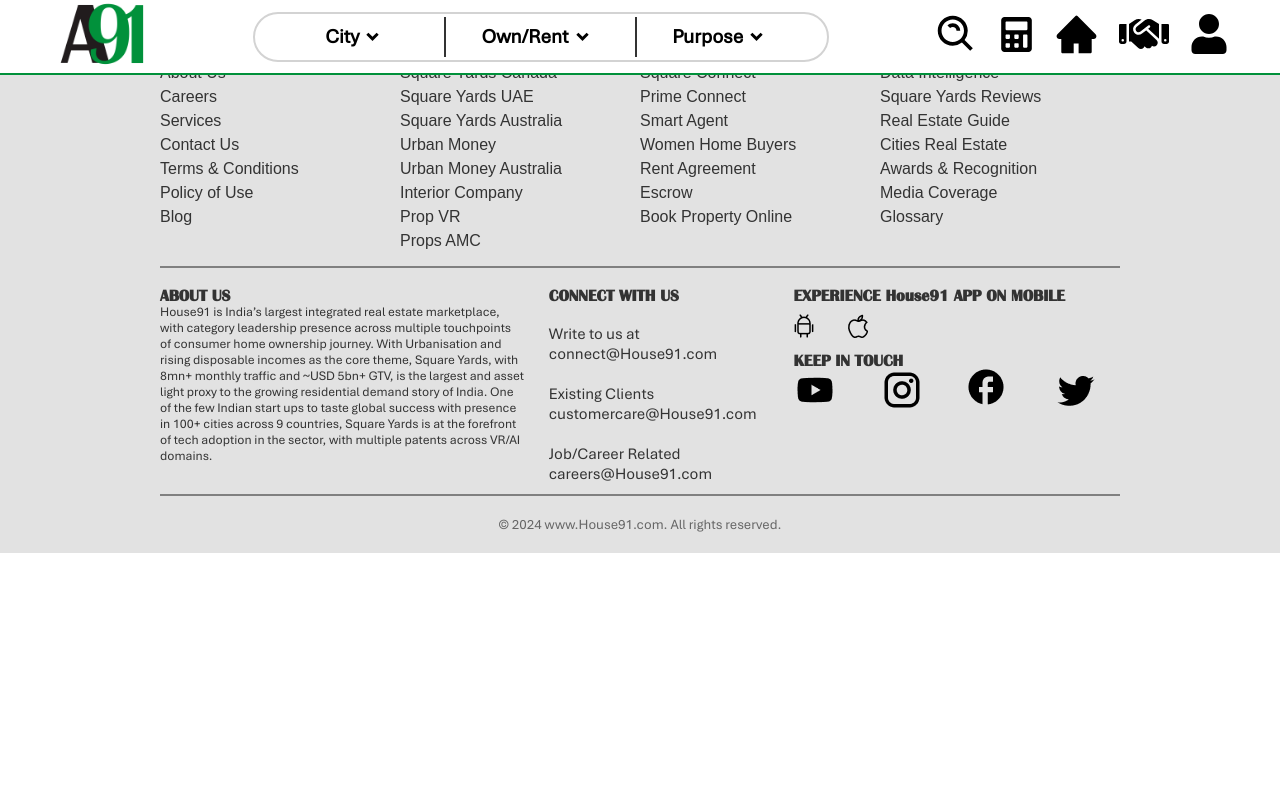
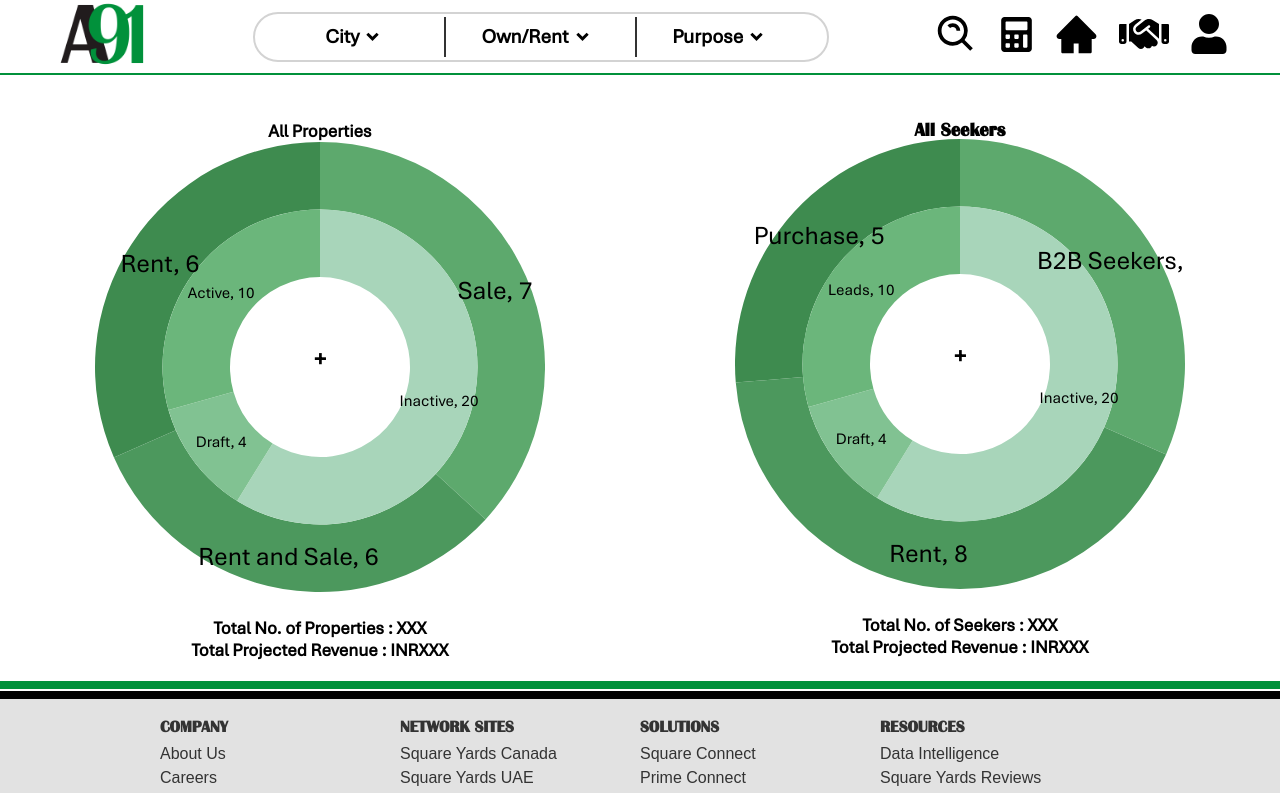
Before and after one commit to rakeshrauniyar12/A91, a React (Create React App) app in the folder a91/: page /dashboard in a window 1280 px wide. Shown: the top 793 px of the page. Built offline with nearby package versions, Linux system fonts and the light colour scheme.

Commit message:
home page scroll effect fix

```diff
--- a/a91/package.json
+++ b/a91/package.json
@@ -9,8 +9,12 @@
     "@mui/lab": "^6.0.0-beta.22",
     "@mui/material": "^6.3.1",
     "@mui/x-date-pickers": "^7.23.3",
+    "@nivo/sunburst": "^0.88.0",
     "cra-template": "1.2.0",
+    "d3": "^7.9.0",
     "date-fns": "^2.28.0",
+    "echarts": "^5.6.0",
+    "echarts-for-react": "^3.0.2",
     "react": "^18.2.0",
     "react-datepicker": "^7.6.0",
     "react-datetime": "^3.3.1",
--- a/a91/src/App.js
+++ b/a91/src/App.js
@@ -3,6 +3,7 @@
 import Footer from "./Component/Footer";
 import Header from "./Component/Header.js";
 import { FilterStateProvider } from "./Component/FIlterStateProvider.js";
+import Dashboard from "./Component/Dashboard.js";
 
 function App() {
   return (
--- a/a91/src/Component/Content.js
+++ b/a91/src/Component/Content.js
@@ -12,6 +12,7 @@
 import ChannelPartner from "./ChannelPartner";
 import CompareApartments from "./CompareApartments";
 import PropertyDetails from "./PropertyDetails";
+import Dashboard from "./Dashboard";
 
 const Content = () => {
   return (
@@ -29,6 +30,7 @@
         <Route path="/property" element={<Property />} />
         <Route path="/agentregister" element={<AgentRegister />} />
         <Route path="/agentonboardprocess" element={<AgentOnboardOption />} />
+        <Route path="/dashboard" element={<Dashboard />} />
       </Routes>
     </div>
   );
--- /dev/null
+++ b/a91/src/Component/Dashboard.js
@@ -0,0 +1,163 @@
+import React, { useEffect, useRef } from "react";
+import * as d3 from "d3";
+
+const ConcentricDonutChart = ({ title, data, colors, innerText }) => {
+  const chartRef = useRef();
+
+  useEffect(() => {
+    // Clear previous chart
+    d3.select(chartRef.current).select("svg").remove();
+
+    // Chart dimensions
+    const width = 450;
+    const height = 450;
+    const radius = Math.min(width, height) / 2;
+
+    // Create SVG container
+    const svg = d3
+      .select(chartRef.current)
+      .append("svg")
+      .attr("width", width)
+      .attr("height", height)
+      .append("g")
+      .attr("transform", `translate(${width / 2}, ${height / 2})`);
+
+    // Create two arcs for concentric donuts
+    const outerArc = d3.arc().innerRadius(radius * 0.7).outerRadius(radius);
+    const innerArc = d3.arc().innerRadius(radius * 0.4).outerRadius(radius * 0.7);
+
+    // Pie generators for data
+    const pie = d3.pie().value((d) => d.value).sort(null);
+
+    // Draw outer arcs
+    svg
+      .selectAll(".outerArc")
+      .data(pie(data.outer))
+      .enter()
+      .append("path")
+      .attr("d", outerArc)
+      .attr("fill", (d, i) => colors.outer[i]);
+
+    // Draw inner arcs
+    svg
+      .selectAll(".innerArc")
+      .data(pie(data.inner))
+      .enter()
+      .append("path")
+      .attr("d", innerArc)
+      .attr("fill", (d, i) => colors.inner[i]);
+
+    // Add labels for outer arcs
+    svg
+      .selectAll(".outerLabel")
+      .data(pie(data.outer))
+      .enter()
+      .append("text")
+      .attr("transform", (d) => `translate(${outerArc.centroid(d)})`)
+      .attr("dy", "0.35em")
+      .attr("font-size", "26px")
+      .attr("text-anchor", "middle")
+      .text(innerText)
+      .text((d) => `${d.data.label}, ${d.data.value}`);
+
+    // Add labels for inner arcs
+    svg
+      .selectAll(".innerLabel")
+      .data(pie(data.inner))
+      .enter()
+      .append("text")
+      .attr("transform", (d) => `translate(${innerArc.centroid(d)})`)
+      .attr("dy", "0.35em")
+      .attr("font-size", "16px")
+      .attr("text-anchor", "middle")
+      .text((d) => `${d.data.label}, ${d.data.value}`);
+
+    // Add inner text
+    svg
+      .append("text")
+      .attr("text-anchor", "middle")
+      .style("font-size", "24px")
+      .style("font-weight", "bold")
+      .text(innerText);
+
+  }, [data, colors, innerText]);
+
+  return (
+    <div style={{ textAlign: "center" }}>
+      <h3>{title}</h3>
+      <div ref={chartRef}></div>
+    </div>
+  );
+};
+
+const Dashboard = () => {
+  // Data for All Properties
+  const propertiesData = {
+    inner: [
+      { label: "Inactive", value: 20 },
+      { label: "Draft", value: 4 },
+      { label: "Active", value: 10 },
+    ],
+    outer: [
+      { label: "Sale", value: 7 },
+      { label: "Rent and Sale", value: 6 },
+      { label: "Rent", value: 6 },
+    ],
+  };
+
+  // Data for All Seekers
+  const seekersData = {
+    inner: [
+      { label: "Inactive", value: 20 },
+      { label: "Draft", value: 4 },
+      { label: "Leads", value: 10 },
+    ],
+    outer: [
+      { label: "B2B Seekers", value: 6 },
+      { label: "Rent", value: 8 },
+      { label: "Purchase", value: 5 },
+    ],
+  };
+
+  // Define color schemes
+  const propertiesColors = {
+    inner: ["#a8d5ba", "#81c292", "#6bb67b"],
+    outer: ["#5da96d", "#4c985d", "#3e8b4f"],
+  };
+
+  const seekersColors = {
+    inner: ["#a8d5ba", "#81c292", "#6bb67b"],
+    outer: ["#5da96d", "#4c985d", "#3e8b4f"],
+  };
+
+  return (
+    <div style={{ display: "flex", justifyContent: "space-around",marginTop:"120px" }}>
+      <div>
+        <p style={{textAlign:"center",fontSize:"18px",fontWeight:"600"}}>All Properties</p>
+      <ConcentricDonutChart
+        data={propertiesData}
+        colors={propertiesColors}
+        innerText="+"
+      />
+      <div style={{textAlign:"center",margin:"20px"}}>
+      <p  style={{fontSize:"18px",fontWeight:"600"}}>Total No. of Properties : XXX</p>
+      <p style={{fontSize:"18px",fontWeight:"600"}}>Total Projected Revenue : INRXXX</p>
+      </div>
+        </div>
+        <div>
+      <ConcentricDonutChart
+        title="All Seekers"
+        data={seekersData}
+        colors={seekersColors}
+        innerText="+"
+      />
+      <div style={{textAlign:"center",margin:"20px"}}>
+       <p style={{fontSize:"18px",fontWeight:"600"}}>Total No. of Seekers : XXX</p>
+      <p style={{fontSize:"18px",fontWeight:"600"}}>Total Projected Revenue : INRXXX</p>
+      </div>
+        </div>
+    </div>
+  );
+};
+
+export default Dashboard;
--- a/a91/src/Component/FIlterStateProvider.js
+++ b/a91/src/Component/FIlterStateProvider.js
@@ -9,9 +9,11 @@
 // Provider Component
 export const FilterStateProvider = ({ children }) => {
     const [filterState, setFilterState] = useState("Select an agent");
+    const [selectedPurpose, setSelectedPurpose] = useState("Purpose");
+    const [selectedPurposeBanner,setSelectedPurposeBanner] = useState("Purpose");
 
     return (
-        <FilterStateContext.Provider value={{ filterState, setFilterState }}>
+        <FilterStateContext.Provider value={{ filterState, setFilterState,selectedPurpose,setSelectedPurpose,selectedPurposeBanner,setSelectedPurposeBanner }}>
             {children}
         </FilterStateContext.Provider>
     );
--- a/a91/src/Component/Header.js
+++ b/a91/src/Component/Header.js
@@ -13,8 +13,9 @@
 import { FaCalculator } from "react-icons/fa";
 import Login from "./Login";
 import Register from "./Register";
-
-const Header = ({setPropertyOption}) => {
+import { useFilterState } from "./FIlterStateProvider";
+const Header = () => {
+   const {selectedPurpose,setSelectedPurpose}  = useFilterState();
   const navigate = useNavigate();
   const [opacity, setOpacity] = useState(1);
   const [imageHeight, setImageHeight] = useState(200);
@@ -26,7 +27,7 @@
   const [showOptionsInNavbar, setShowOptionsInNavbar] = useState(false);
   const [selectedCity, setSelectedCity] = useState("City");
   const [selectedOwnRent, setSelectedOwnRent] = useState("Own/Rent");
-  const [selectedPurpose, setSelectedPurpose] = useState("Purpose");
+  // const [selectedPurpose, setSelectedPurpose] = useState("Purpose");
   const [activeDropdown, setActiveDropdown] = useState(null);
   const [showCityDropdown, setShowCityDropdown] = useState(false);
   const [showPurposeDropdown, setShowPurposeDropdown] = useState(false);
--- a/a91/src/Component/Home.js
+++ b/a91/src/Component/Home.js
@@ -3,7 +3,7 @@
 import "../Style/Home.css";
 import { RiArrowDropDownLine } from "react-icons/ri";
 import header from "../Asset/Home/header11.png";
-import { useNavigate } from "react-router-dom";
+import { useLocation, useNavigate } from "react-router-dom";
 import h2 from "../Asset/Home/h1.png";
 import logo from "../Asset/Navbar//a91.png";
 import { FaChevronRight } from "react-icons/fa";
@@ -19,15 +19,16 @@
 import FilterMinMax from "./FilterMinMax";
 import Login from "./Login";
 import Register from "./Register";
-
+import { useFilterState } from "./FIlterStateProvider";
 const Home = () => {
   const navigate = useNavigate();
+  const {selectedPurpose,setSelectedPurpose}  = useFilterState();
   // const [isAccount, setAccount] = useState(false);
   // const [showSignupComponent, setShowSignupComponent] = useState(false);
   // const [showLogin, setShowLogin] = useState(false);
   const [selectedCityBanner, setSelectedCityBanner] = useState(null);
   const [selectedOwnOrRent, setSelectedOwnOrRent] = useState(null);
-  const [selectedPurposeBanner, setSelectedPurposeBanner] = useState(null);
+  // const [selectedPurposeBanner, setSelectedPurposeBanner] = useState(null);
   // const [showCityDropdown, setShowCityDropdown] = useState(false);
   // const [activeDropdown, setActiveDropdown] = useState(null);
   // const [showPurposeDropdown, setShowPurposeDropdown] = useState(false);
@@ -62,7 +63,7 @@
   // const [showOptionsInNavbar, setShowOptionsInNavbar] = useState(false);
   const [selectedCity, setSelectedCity] = useState("City");
   const [selectedOwnRent, setSelectedOwnRent] = useState("Own/Rent");
-  const [selectedPurpose, setSelectedPurpose] = useState("Purpose");
+  // const [selectedPurpose, setSelectedPurpose] = useState("Purpose");
   const [activeDropdown, setActiveDropdown] = useState(null);
   const [showCityDropdown, setShowCityDropdown] = useState(false);
   const [showPurposeDropdown, setShowPurposeDropdown] = useState(false);
@@ -112,6 +113,11 @@
     setAccount(false);
     setActiveDropdown(null);
     navigate("/channelpartner");
+  };
+  const goToDashboard = () => {
+    setAccount(false);
+    setActiveDropdown(null);
+    navigate("/dashboard");
   };
   const handleCloseModal = () => {
     setIsModalOpen(false);
@@ -232,7 +238,7 @@
   };
 
   const handlePurposeSelection = (purpose, route) => {
-    setSelectedPurposeBanner(purpose);
+    setSelectedPurpose(purpose);
     setShowPurposeDropdownHeader(false); // Close the dropdown
     setIsPurRotateHeader(false); // Rotate the arrow back
     navigate(route);
@@ -285,6 +291,7 @@
 
     return () => clearTimeout(timer);
   }, [showText, isDeleting, loopNum, typingSpeed]);
+  const location = useLocation();
 
   return (
     <div className="hfirst-main-container" style={{ marginTop: 120 }}>
@@ -606,6 +613,15 @@
                 >
                   Register as Channel Partner
                 </p>
+                <p
+                  className="account-option"
+                  onClick={() => {
+                    goToDashboard();
+                    setActiveDropdown(null);
+                  }}
+                >
+                  Dashboard
+                </p>
               </div>
             )}
           </div>
@@ -783,9 +799,9 @@
               onClick={handlePurposeDropdownHeader}
             >
               <p style={{ fontSize: "18px", fontWeight: "600" }}>
-                {selectedPurposeBanner ? (
+                {selectedPurpose!=="Purpose" ? (
                   <span style={{ color: "var(--primary)", fontWeight: "bold" }}>
-                    {selectedPurposeBanner}
+                    {selectedPurpose}
                   </span>
                 ) : (
                   <>
```
Also changed, not shown: a91/src/Style/Dashboard.css (added), 1 other file (tests, documents, lock files or other folders).
